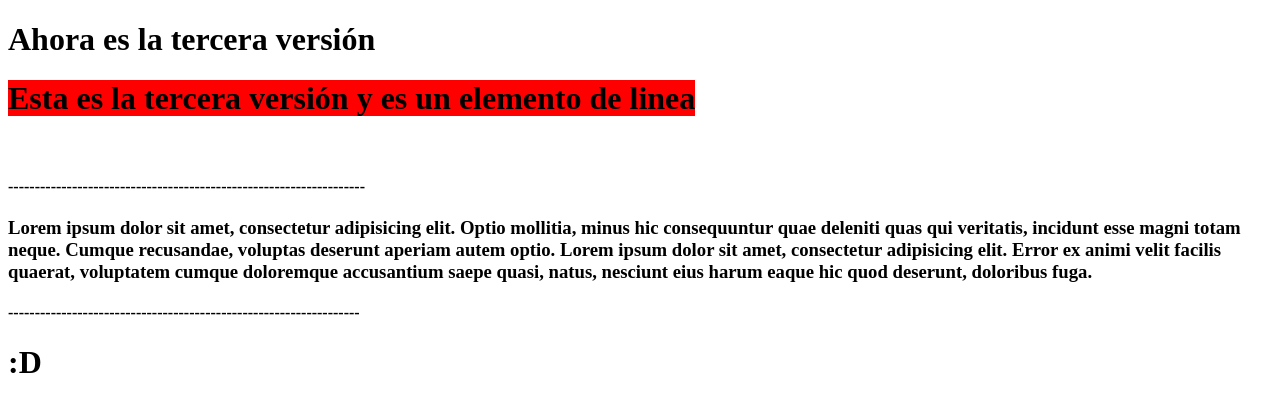
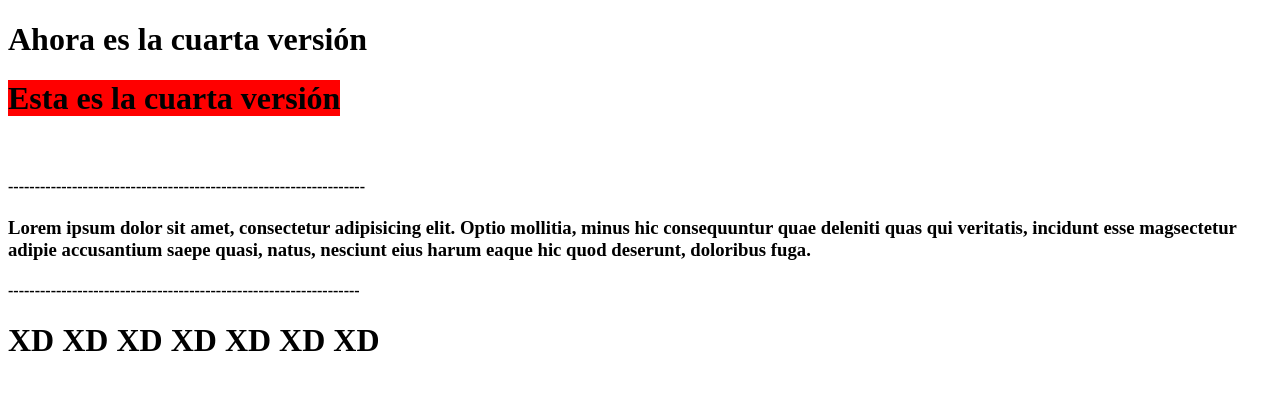
Before and after one commit to migramcas/PrimerTareaCursoDise-oWeb, a plain HTML site: page index.html in a window 1280 px wide. Drawn offline with Linux system fonts and the light colour scheme.

Commit message:
CuartaVersion

```diff
--- a/index.html
+++ b/index.html
@@ -2,23 +2,23 @@
 <html lang="en">
 <head>
 	<meta charset="UTF-8">
-	<title>VERSION 3</title>
+	<title>VERSION 4</title>
 </head>
 <body>
-	<h1>Ahora es la tercera versión</h1>
+	<h1>Ahora es la cuarta versión</h1>
 
 	<h1>
 		<span style= "background-color: red">
-		 Esta es la tercera versión y es un elemento de linea
+		 Esta es la cuarta versión
 	</span>
 	</h1>
 
 	<br>
 
 	<h4>-------------------------------------------------------------------</h4>
-	<h3>Lorem ipsum dolor sit amet, consectetur adipisicing elit. Optio mollitia, minus hic consequuntur quae deleniti quas qui veritatis, incidunt esse magni totam neque. Cumque recusandae, voluptas deserunt aperiam autem optio. Lorem ipsum dolor sit amet, consectetur adipisicing elit. Error ex animi velit facilis quaerat, voluptatem cumque doloremque accusantium saepe quasi, natus, nesciunt eius harum eaque hic quod deserunt, doloribus fuga.</h3>
+	<h3>Lorem ipsum dolor sit amet, consectetur adipisicing elit. Optio mollitia, minus hic consequuntur quae deleniti quas qui veritatis, incidunt esse magsectetur adipie accusantium saepe quasi, natus, nesciunt eius harum eaque hic quod deserunt, doloribus fuga.</h3>
 
 	<h4>------------------------------------------------------------------</h4>
-	<h1> :D </h1>
+	<h1> XD XD XD XD XD XD XD </h1>
 </body>
 </html>
```
